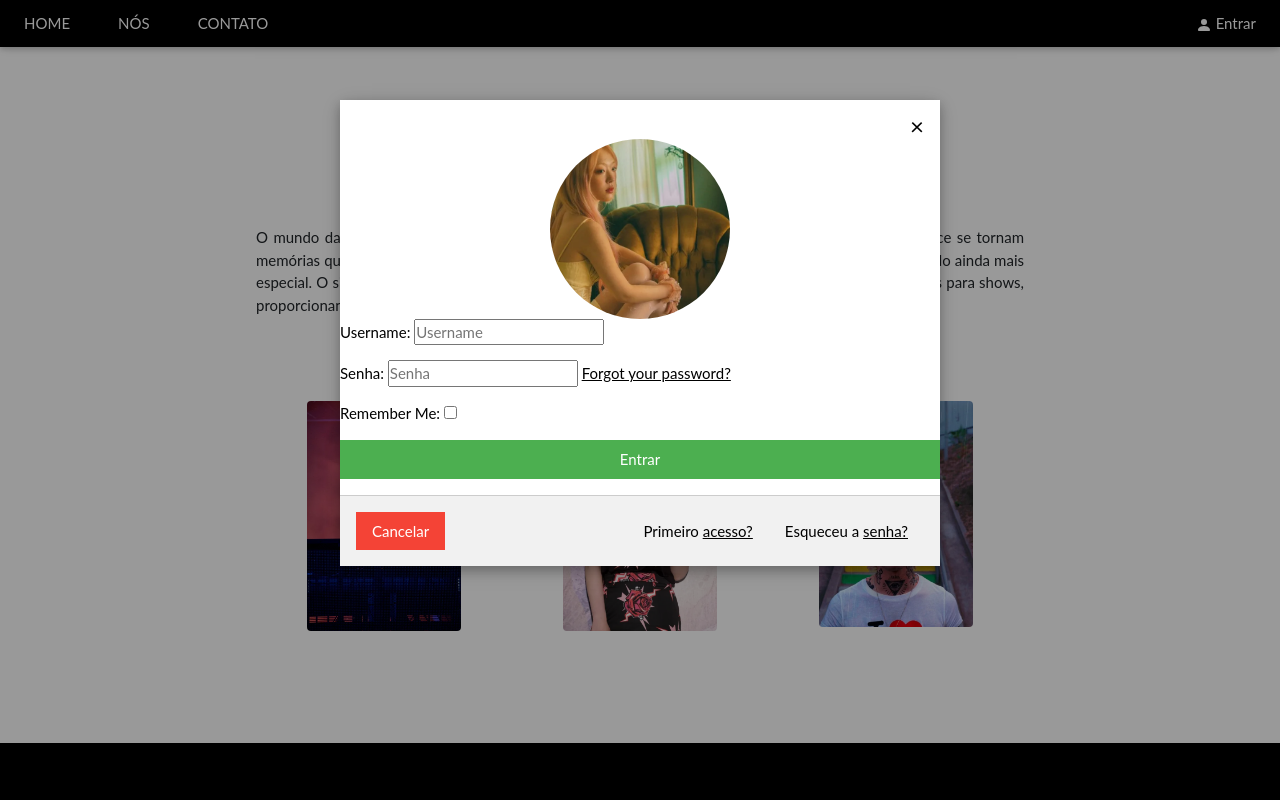
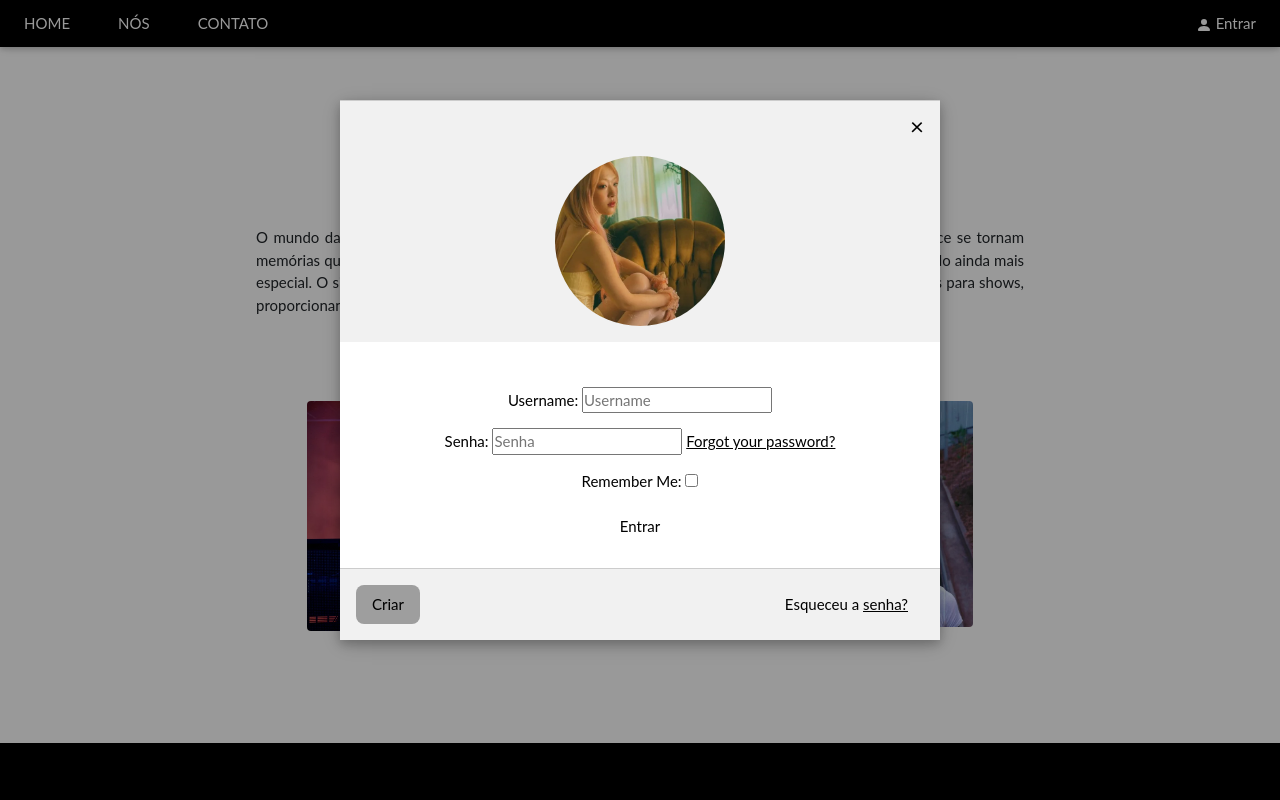
Before and after one commit to Mariarittha/ATIV01-FINECAP, a Django app: page /accounts/login/ in a window 1280 px wide, after a click on "Entrar". Run offline with Django 4.2, Linux system fonts and the light colour scheme; some libraries are stand-ins or nearby versions.

Commit message:
atualizando

```diff
--- a/main/settings.py
+++ b/main/settings.py
@@ -89,6 +89,7 @@ AUTHENTICATION_BACKENDS = (
     "allauth.account.auth_backends.AuthenticationBackend",
 )
 
+LOGOUT_REDIRECT_URL = "reservas:index_nao"
 LOGIN_REDIRECT_URL = "reservas:index"
 ACCOUNT_ALLOW_REGISTRATION = True
 
--- a/stand/forms.py
+++ b/stand/forms.py
@@ -10,6 +10,8 @@ class StandForm(ModelForm):
 
         widgets = {
             'localizacao' : forms.TextInput(attrs={'class': 'form-control'}),
+
+
             'valor' : forms.TextInput(attrs={'class': 'form-control' }),
 
         }
--- a/templates/account/login.html
+++ b/templates/account/login.html
@@ -20,13 +20,17 @@
       <div id="id01" class="w3-modal w3-text-black">
         <div class="w3-modal-content w3-card-4 w3-animate-zoom" style="max-width:600px">
 
-          <div class="w3-center"><br>
+          <div class="w3-center w3-container w3-border-top w3-padding-16 w3-light-grey"><br>
             <span onclick="document.getElementById('id01').style.display='none'" class="w3-button w3-xlarge w3-transparent w3-display-topright" title="Close Modal">×</span>
             <img src="{% static 'img/sulli.webp'%}" alt="Avatar" style="width:30%" class="w3-circle w3-margin-top">
           </div>
 
+
+          <br><br>
+
           <!-- formulario -->
     <!-- pata teste: {% url 'reservas:index' %} -->
+    <div class="text-center">
           <form class="login" method="POST" action="{% url 'account_login' %}">
             {% csrf_token %}
             {{ form.as_p }}
@@ -40,17 +44,21 @@
               {{ form.login }}
               <label><b>Senha: </b></label>
               {{ form.password }} -->
-              <button class="w3-button w3-block w3-green w3-section w3-padding" type="submit">Entrar</button>
+              <button class="w3-button w3-round-xlarge" type="submit">Entrar</button>
+              <br><br>
+
               <div class="w3-container w3-border-top w3-padding-16 w3-light-grey">
-                <button onclick="document.getElementById('id01').style.display='none'" type="button" class="w3-button w3-red">Cancelar</button>
+                <a href="{{ signup_url }}" class="w3-button w3-round-large w3-grey w3-left">Criar</a>
+               <!-- <a href="{{ signup_url }}" class="w3-button w3-gray w3-section w3-padding">Primeiro acesso?</a> -->
                 <span class="w3-right w3-padding w3-hide-small">Esqueceu a <a href="{% url 'account_reset_password' %}">senha?</a></span>
-                <span class="w3-right w3-padding w3-hide-small">Primeiro <a href="{{ signup_url }}">acesso?</a></span>
+                <span class="w3-right w3-padding w3-hide-small"></span>
 
               </div>
             </div>
           </form>
+        </div>
+<!-- fim do forms -->
 
-<!-- fim do forms -->
         </div>
       </div>
     </div>
```
Also changed, not shown: media/Isabelle_1_EPQXgry.png (added).
